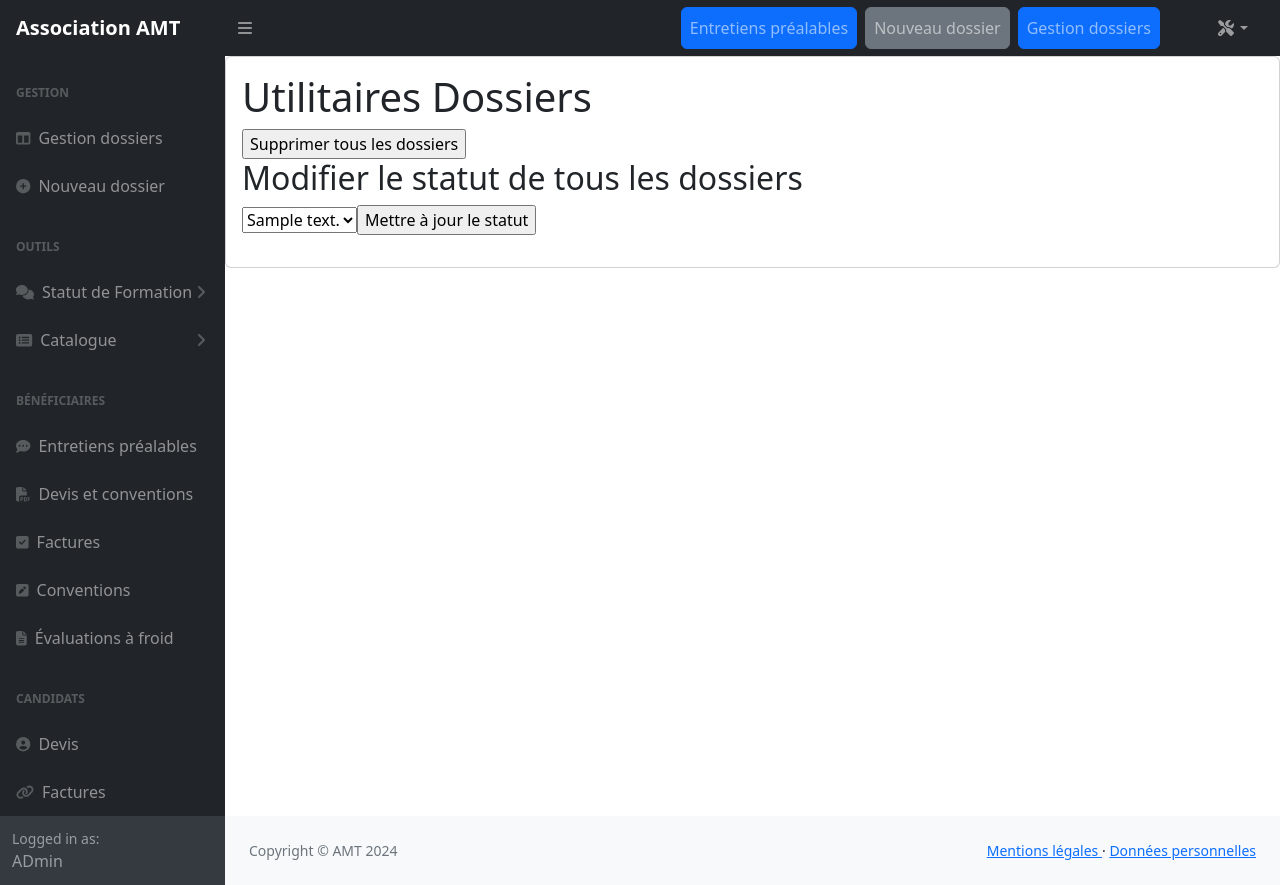
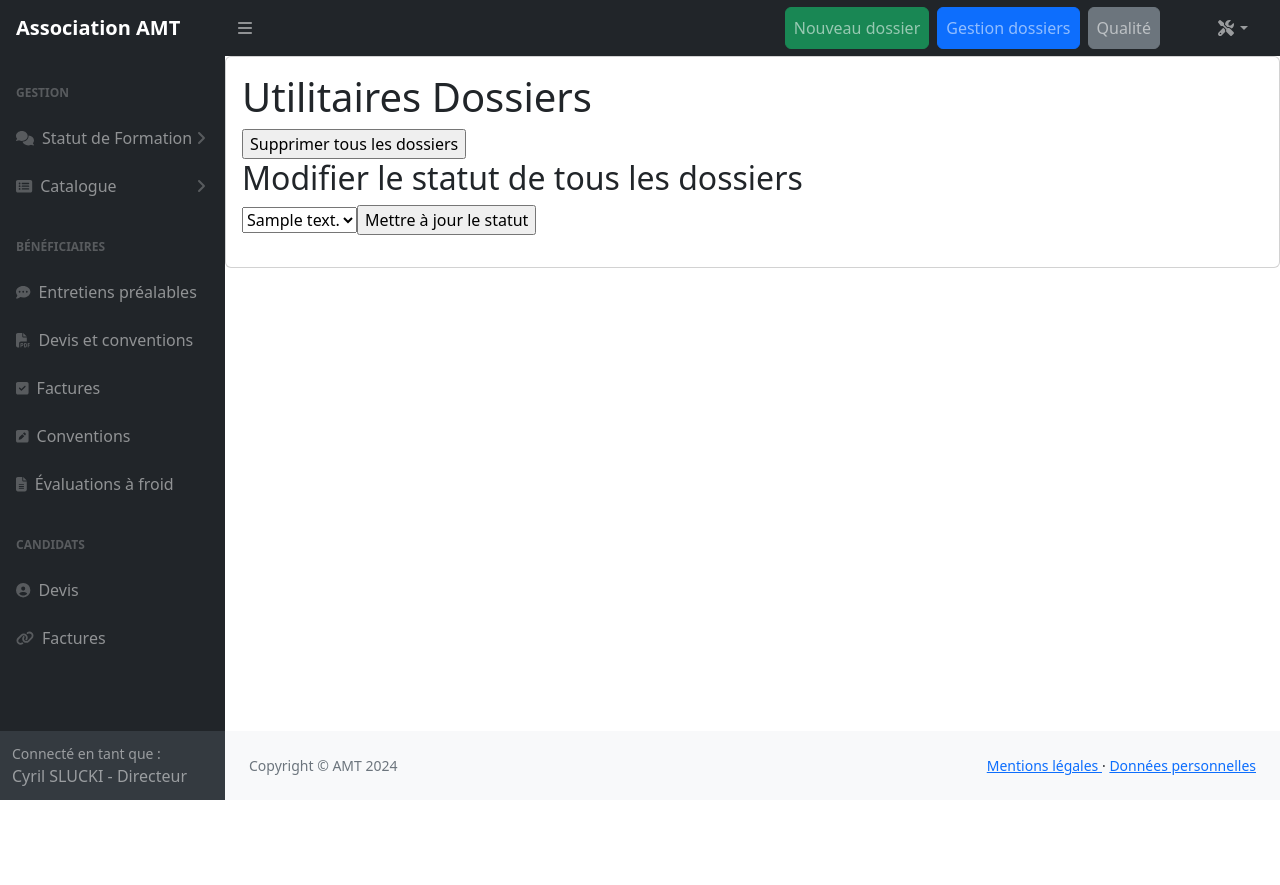
Before and after one commit to cslucki/extranet, a PHP site: page /utils/DossiersUtil.php in a window 1280 px wide. After the commit the page ends 800 px from the top, so only its background shows below. Run offline with PHP 8.4, Linux system fonts and the light colour scheme; tables that the repository leaves empty or names only in its code hold one stand-in row (values such as "Sample post"); some libraries are stand-ins or nearby versions.

Commit message:
Commit du 2024-06-04 08:39:10

```diff
--- a/views/partials/navbar.php
+++ b/views/partials/navbar.php
@@ -19,14 +19,15 @@
         <ul class="navbar-nav ms-auto ms-md-0 me-3 me-lg-4">
             <!-- Ajout des boutons pour Gestion dossier et Nouveau dossier avec espacement -->
             <li class="nav-item me-2">
-                <a class="nav-link btn btn-primary" href="//index.php?page=formationQuestionnaire">Entretiens préalables</a>
-            </li>
-            <li class="nav-item me-2">
-                <a class="nav-link btn btn-secondary" href="/index.php?page=showLogin">Nouveau dossier</a>
+                <a class="nav-link btn btn-success" href="/index.php?page=showLogin">Nouveau dossier</a>
             </li>
             <li class="nav-item me-2">
                 <a class="nav-link btn btn-primary" href="/index.php?page=dossiers">Gestion dossiers</a>
             </li>
+            <li class="nav-item me-2">
+                <a class="nav-link btn btn-secondary" href="//index.php?page=formationQuestionnaire">Qualité</a>
+            </li>
+
         </ul>
     </div>
     <ul class="navbar-nav ms-auto ms-md-0 me-3 me-lg-4">
--- a/views/partials/sidebar.php
+++ b/views/partials/sidebar.php
@@ -3,16 +3,6 @@
     <div class="nav">
         <!-- Gestion -->
         <div class="sb-sidenav-menu-heading">Gestion</div>
-            <a class="nav-link" href="/index.php?page=dossiers">
-                <div class="sb-nav-link-icon"><i class="fas fa-columns"></i></div>
-                Gestion dossiers
-            </a>
-            <a class="nav-link" href="/index.php?page=showLogin">
-                <div class="sb-nav-link-icon"><i class="fas fa-plus-circle"></i></div>
-                Nouveau dossier
-            </a>
-        <!-- Outils -->
-        <div class="sb-sidenav-menu-heading">Outils</div>
 
         <!-- Menu Statut de formation -->
         <a class="nav-link collapsed" href="#" data-bs-toggle="collapse" data-bs-target="#collapseLayouts" aria-expanded="false" aria-controls="collapseLayouts">
@@ -93,5 +83,5 @@
 
 
 <div class="sb-sidenav-footer">
-    <div class="small">Logged in as:</div>
-    ADmin
+    <div class="small">Connecté en tant que :</div>
+    Cyril SLUCKI - Directeur
```
